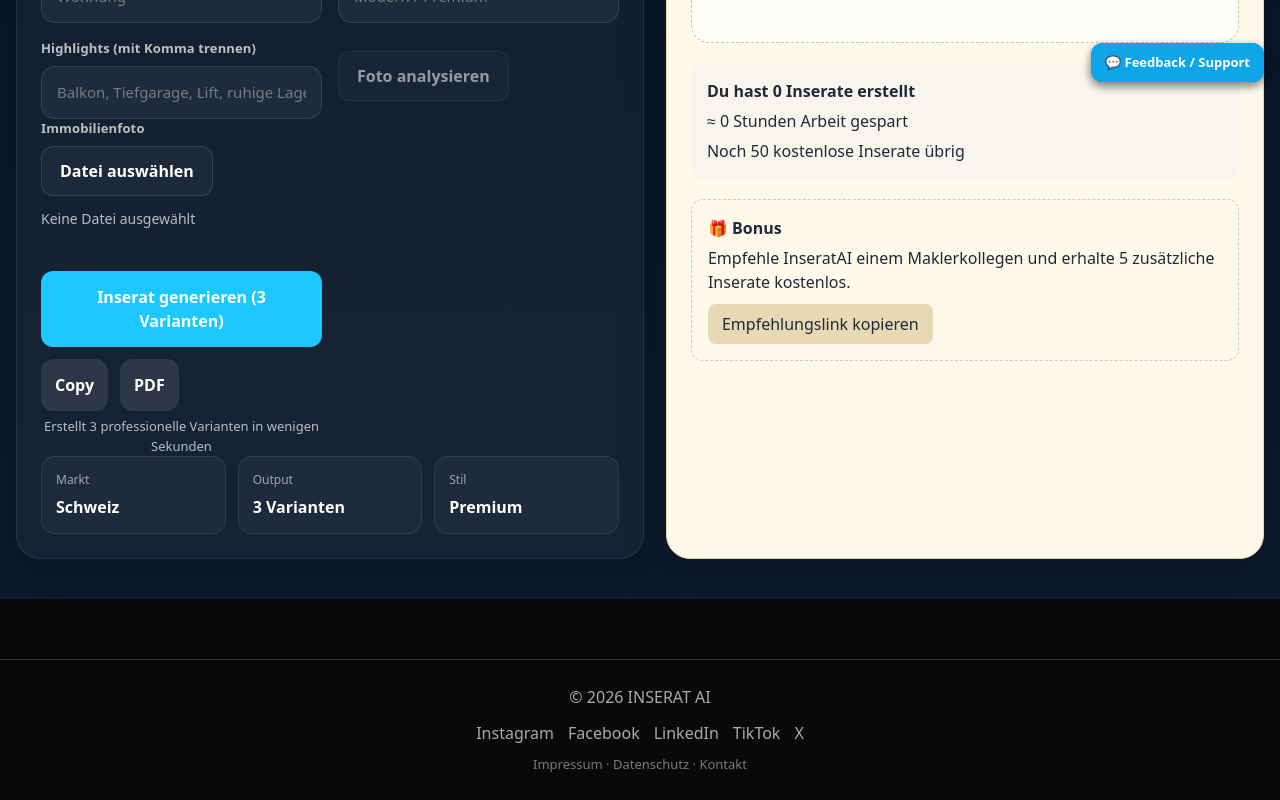
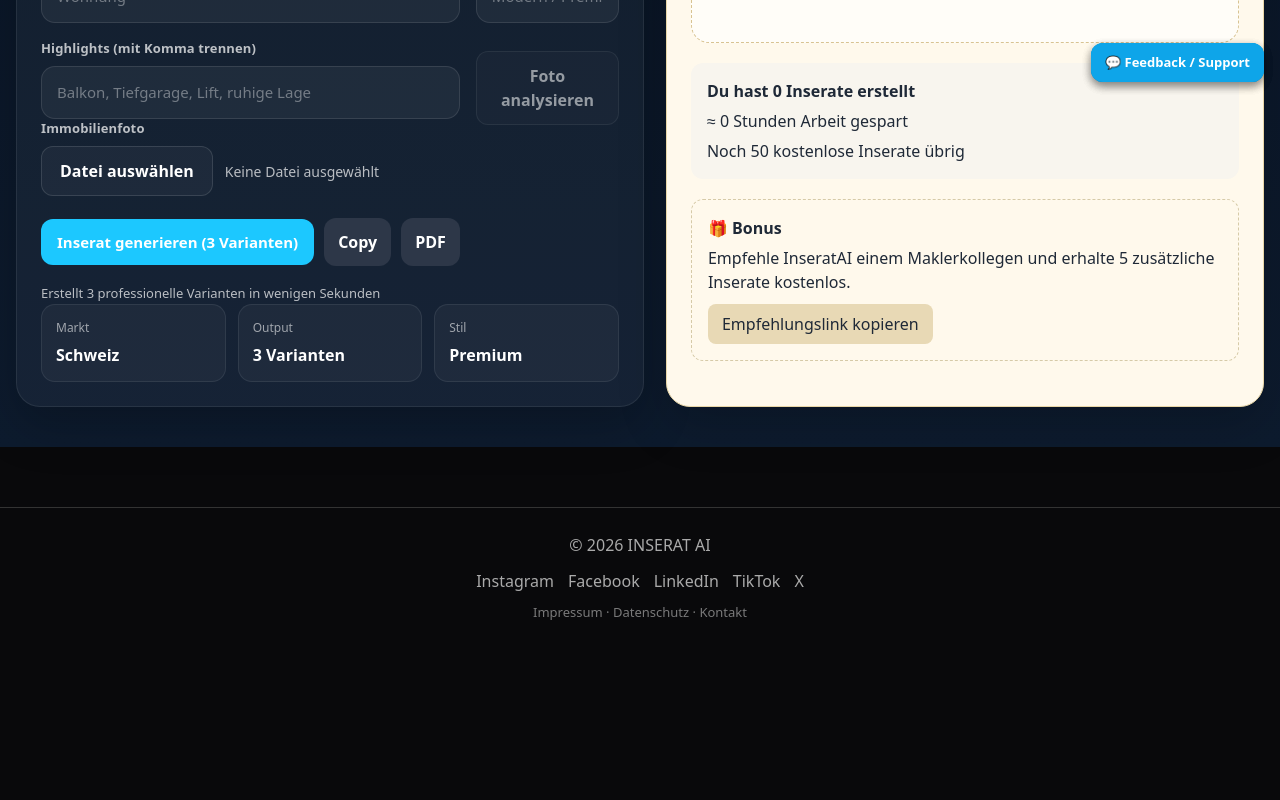
Before and after one commit to capizzijesse-commits/makler-plattform, a Next.js app: page /dashboard in a window 1280 px wide. Shown: the part 702-1502 px from the top of the page. After the commit the page ends 1349 px from the top, so only its background shows below. Built offline with nearby package versions, Linux system fonts and the light colour scheme.

Commit message:
fix button error

```diff
--- a/app/dashboard/page.tsx
+++ b/app/dashboard/page.tsx
@@ -561,39 +561,37 @@ autoComplete="off"
     <span style={{ color: "rgba(255,255,255,0.7)", fontSize: "14px" }}>
       {selectedImage ? selectedImage.name : "Keine Datei ausgewählt"}
     </span>
-  </div>
-  <div style={{ marginTop: "20px" }}>
- <div style={{ marginTop: "20px", display: "flex", gap: "12px", flexWrap: "wrap" }}>
   <div style={{ display: "flex", gap: "10px", marginTop: "10px" }}></div>
 
-   <div style={{ display: "flex", gap: "10px", marginTop: "10px" }}></div>
+   <div style={{ display: "flex", gap: "10px", marginTop: "10px", alignItems: "center", flexWrap: "nowrap" }}>
   <button
     onClick={generateText}
     style={{
-      padding: "14px",
+      padding: "12px 16px",
       borderRadius: "12px",
       border: "none",
       background: "#1cc8ff",
       color: "#fff",
       fontWeight: 700,
-      fontSize: "16px",
+      fontSize: "15px",
       cursor: "pointer",
+      whiteSpace: "nowrap"
     }}
   >
-
     Inserat generieren (3 Varianten)
   </button>
 
   <button
   onClick={copyText}
   style={{
-      padding: "14px",
+    padding: "12px 14px",
     borderRadius: "12px",
     border: "none",
     background: "#2d3748",
     color: "#fff",
     fontWeight: 600,
     cursor: "pointer",
+    whiteSpace: "nowrap"
   }}
 >
   Copy
@@ -602,13 +600,14 @@ autoComplete="off"
   <button
     onClick={downloadPdf}
     style={{
-      padding: "14px",
+      padding: "12px 14px",
       borderRadius: "12px",
       border: "none",
       background: "#2d3748",
       color: "#fff",
       fontWeight: 600,
       cursor: "pointer",
+      whiteSpace: "nowrap"
     }}
   >
     PDF
```
Lines whose indentation alone changed are shown as unchanged.
